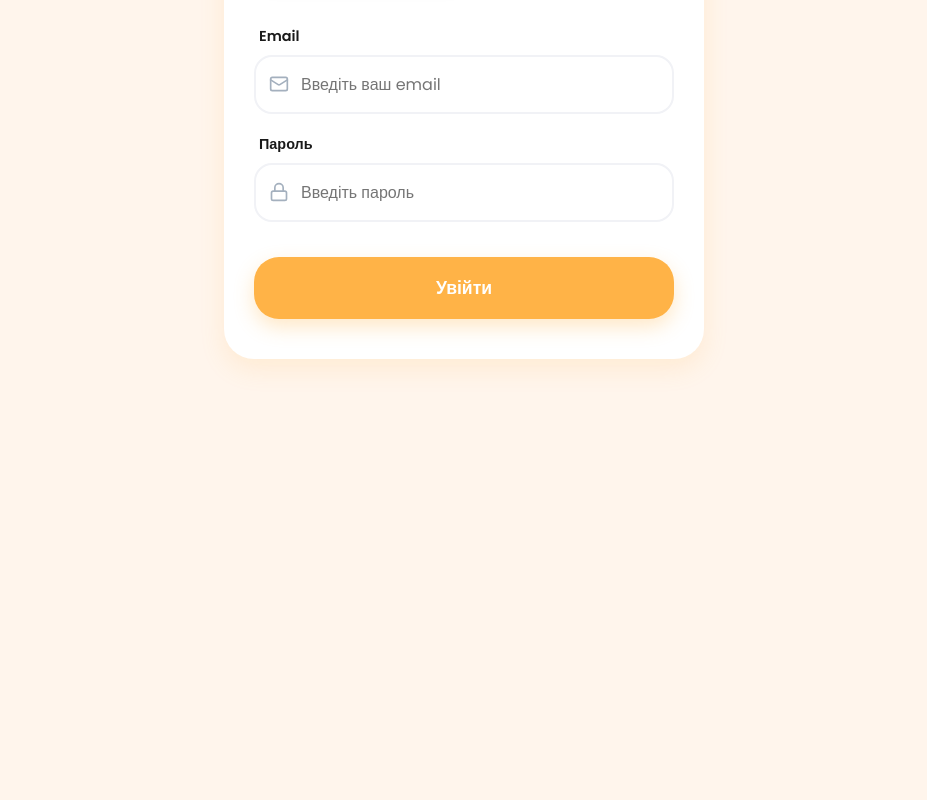
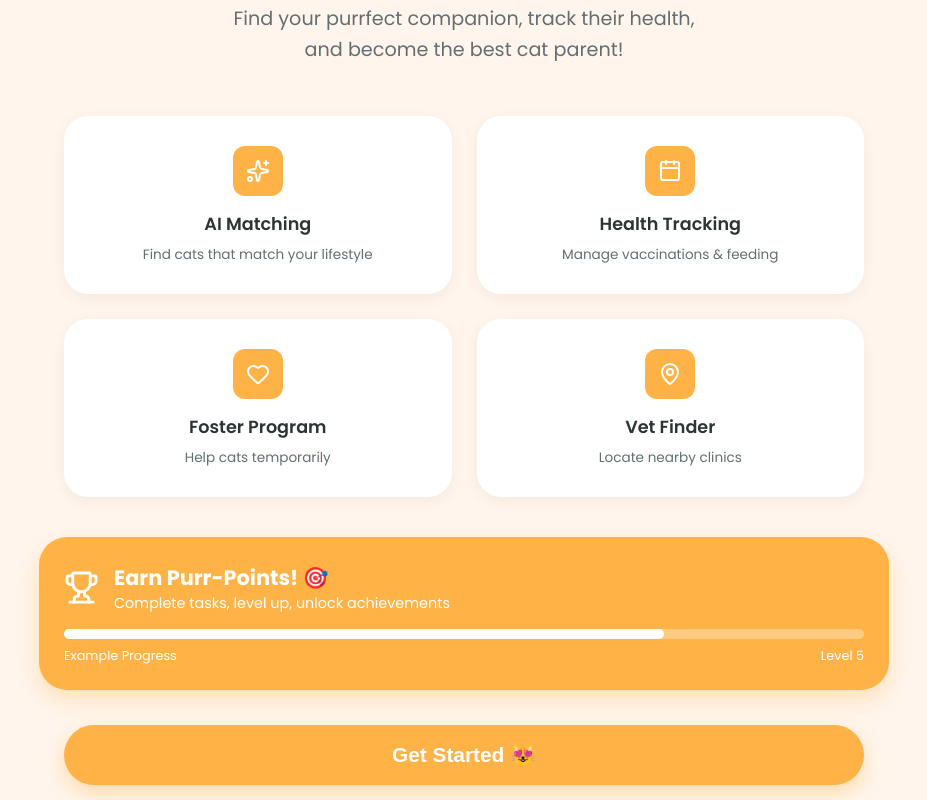
Before and after one commit to fetanik/MusyaMatch, a React (Vite) app in the folder client/: page / in a window 1280 px wide. Shown: the part 360-1160 px from the top of the page, without its empty margins (176-1103 px from the left). Before the commit the page ends 840 px from the top, so only its background shows below. Built offline with nearby package versions, Linux system fonts and the light colour scheme.

Commit message:
Add link btn Get started

```diff
--- a/client/src/App.jsx
+++ b/client/src/App.jsx
@@ -8,11 +8,8 @@ function App() {
     <BrowserRouter>
       <div className="App">
         <Routes>
-          {/* Твоя сторінка тепер відкривається першою (за замовчуванням) */}
-          <Route path="/" element={<RegistrationPage />} />
-
-          {/* Сторінку Олесі ми тимчасово перемістили сюди, щоб не зламати її роботу */}
-          <Route path="/home" element={<HomePage />} />
+          <Route path="/" element={<HomePage />} />
+          <Route path="/register" element={<RegistrationPage />} />
         </Routes>
       </div>
     </BrowserRouter>
--- a/client/src/pages/HomePage.jsx
+++ b/client/src/pages/HomePage.jsx
@@ -1,5 +1,5 @@
 import React from 'react';
-
+import { useNavigate } from 'react-router-dom';
 import {
   Sparkles, Calendar, Heart, MapPin,
   Video, LayoutDashboard, Gamepad2, Trophy, Cat
@@ -7,7 +7,7 @@ import {
 import '../styles/HomePage.css';
 
 const HomePage = () => {
-
+  const navigate = useNavigate();
   const greyIconStyle = { background: '#f1f2f6', color: '#2d3436' };
 
   return (
@@ -80,7 +80,7 @@ const HomePage = () => {
         </div>
 
 
-        <button className="btn-main">Get Started 😻</button>
+        <button className="btn-main" onClick={() => navigate('/register')}>Get Started 😻</button>
 
         <div className="btn-secondary-group">
           <button className="btn-outline">💬 Chat with AI</button>
```
